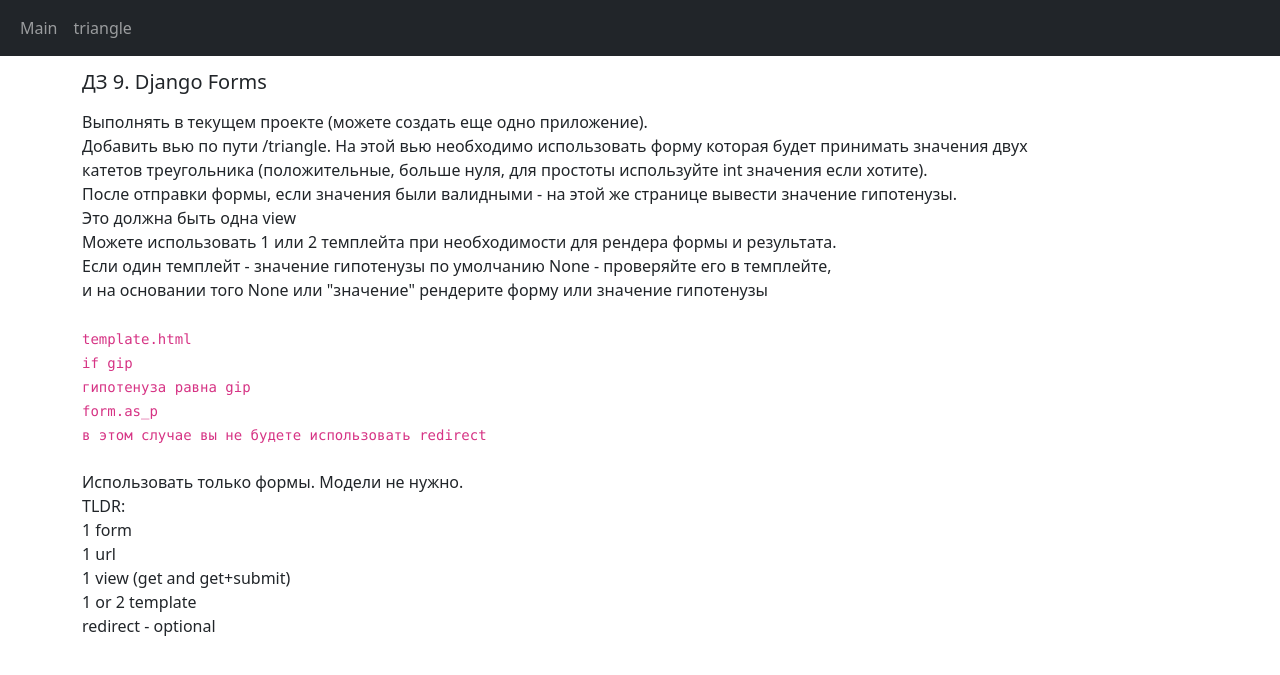
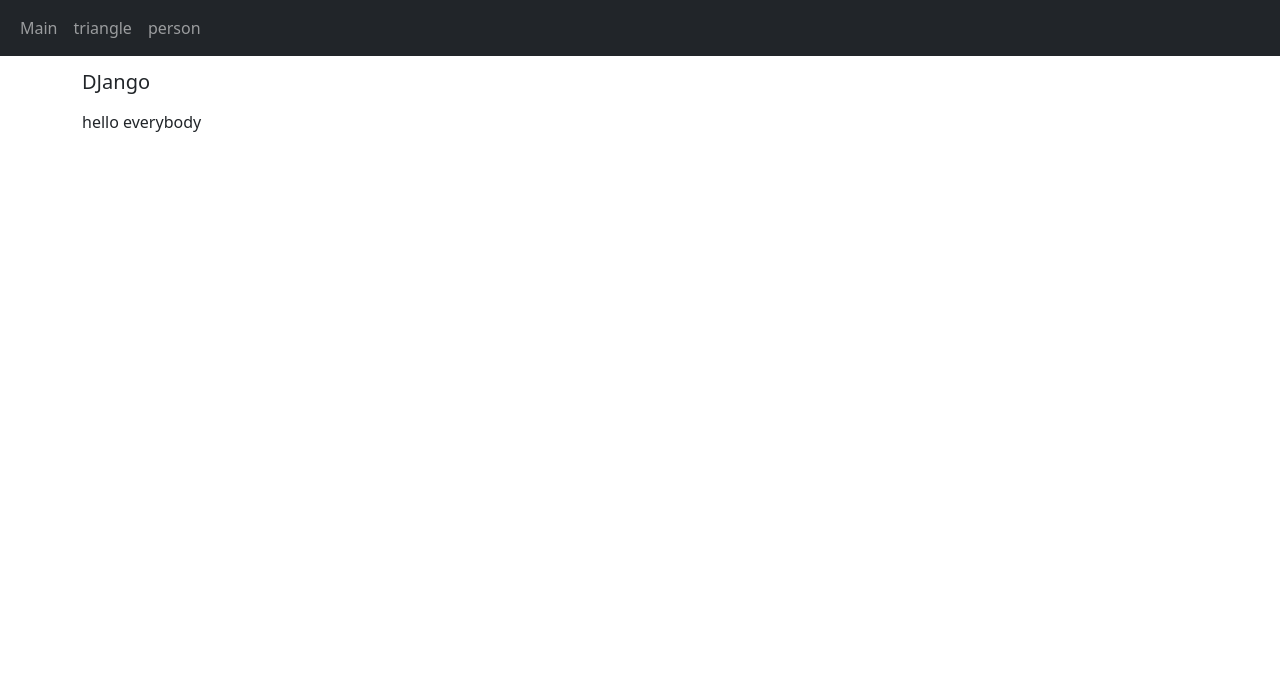
Before and after one commit to VolodymyrDnipro/HW4-Django-tutorial, a Django app: page /polls/ in a window 1280 px wide. Shown: the top 675 px of the page. Run offline with Django 4.2, Linux system fonts and the light colour scheme; parts of the project's set-up code (start-up, migrations or seed data) failed here and were passed over.

Commit message:
hm10_completed

```diff
--- a/polls/models.py
+++ b/polls/models.py
@@ -40,3 +40,9 @@
     choice = models.OneToOneField(Choice, on_delete=models.CASCADE)
     respondent_name = models.CharField(max_length=100)
     response_date = models.DateField()
+
+
+class Person(models.Model):
+    first_name = models.CharField(max_length=20)
+    last_name = models.CharField(max_length=20)
+    email = models.EmailField(unique=True)
--- a/polls/templates/polls/base.html
+++ b/polls/templates/polls/base.html
@@ -28,6 +28,9 @@
                 <li class="nav-item">
                     <a class="nav-link" href="{% url 'polls:triangle' %}">triangle</a>
                 </li>
+                <li class="nav-item">
+                    <a class="nav-link" href="{% url 'polls:create_person' %}">person</a>
+                </li>
             </ul>
           </div>
         </div>
--- a/polls/templates/polls/index.html
+++ b/polls/templates/polls/index.html
@@ -1,35 +1,9 @@
 {% extends 'polls/base.html' %}
 
 {% block task %}
-ДЗ 9. Django Forms
+DJango
 {% endblock %}
 
 {% block container %}
-Выполнять в текущем проекте (можете создать еще одно приложение). <br>
-
-Добавить вью по пути /triangle. На этой вью необходимо использовать форму которая будет принимать значения двух <br>
-катетов треугольника (положительные, больше нуля, для простоты используйте int значения если хотите). <br>
-После отправки формы, если значения были валидными - на этой же странице вывести значение гипотенузы. <br>
-
-Это должна быть одна view <br>
-
-Можете использовать 1 или 2 темплейта при необходимости для рендера формы и результата. <br>
-
-Если один темплейт - значение гипотенузы по умолчанию None - проверяйте его в темплейте, <br>
-и на основании того None или "значение" рендерите форму или значение гипотенузы<br><br>
-
-<code> template.html<br>
-if gip<br>
-  <p> гипотенуза равна gip<br>
-
-form.as_p<br>
-    в этом случае вы не будете использовать redirect </code> <br><br>
-
-Использовать только формы. Модели не нужно.<br>
-TLDR:<br>
-1 form<br>
-1 url<br>
-1 view (get and get+submit)<br>
-1 or 2 template<br>
-redirect - optional
+hello everybody
 {% endblock %}
--- a/polls/urls.py
+++ b/polls/urls.py
@@ -5,5 +5,7 @@
 
 urlpatterns = [
     path('', views.index, name='index'),
-    path('triangle/', views.triangle, name='triangle'),
+    path('triangle', views.triangle, name='triangle'),
+    path('person/', views.create_person, name='create_person'),
+    path('person/<int:id>', views.edit_person, name='edit_person'),
 ]
--- a/polls/views.py
+++ b/polls/views.py
@@ -1,6 +1,7 @@
-from django.shortcuts import render
+from django.shortcuts import render, get_object_or_404, redirect
 import math
-from .forms import TriangleForm
+from .forms import TriangleForm, PersonForm
+from .models import Person
 
 
 def index(request):
@@ -22,3 +23,26 @@
         triangle_form = TriangleForm()
 
     return render(request, 'polls/triangle.html', {'triangle_form': triangle_form})
+
+
+def create_person(request):
+    if request.method == 'POST':
+        form = PersonForm(request.POST)
+        if form.is_valid():
+            form.save()
+            return redirect('polls:create_person')
+    else:
+        form = PersonForm()
+    return render(request, 'polls/create_person.html', {'form': form})
+
+
+def edit_person(request, id):
+    person = get_object_or_404(Person, pk=id)
+    if request.method == 'POST':
+        form = PersonForm(request.POST, instance=person)
+        if form.is_valid():
+            form.save()
+            return redirect('polls:create_person')
+    else:
+        form = PersonForm(instance=person)
+    return render(request, 'polls/edit_person.html', {'form': form})
```
Also changed, not shown: polls/forms.py (+7 -0 lines), polls/templates/polls/create_person.html (added, +13 -0 lines), polls/templates/polls/edit_person.html (added, +14 -0 lines), polls/migrations/0002_person.py (added), polls/static/polls/css/styles.css (line endings or trailing spaces).
